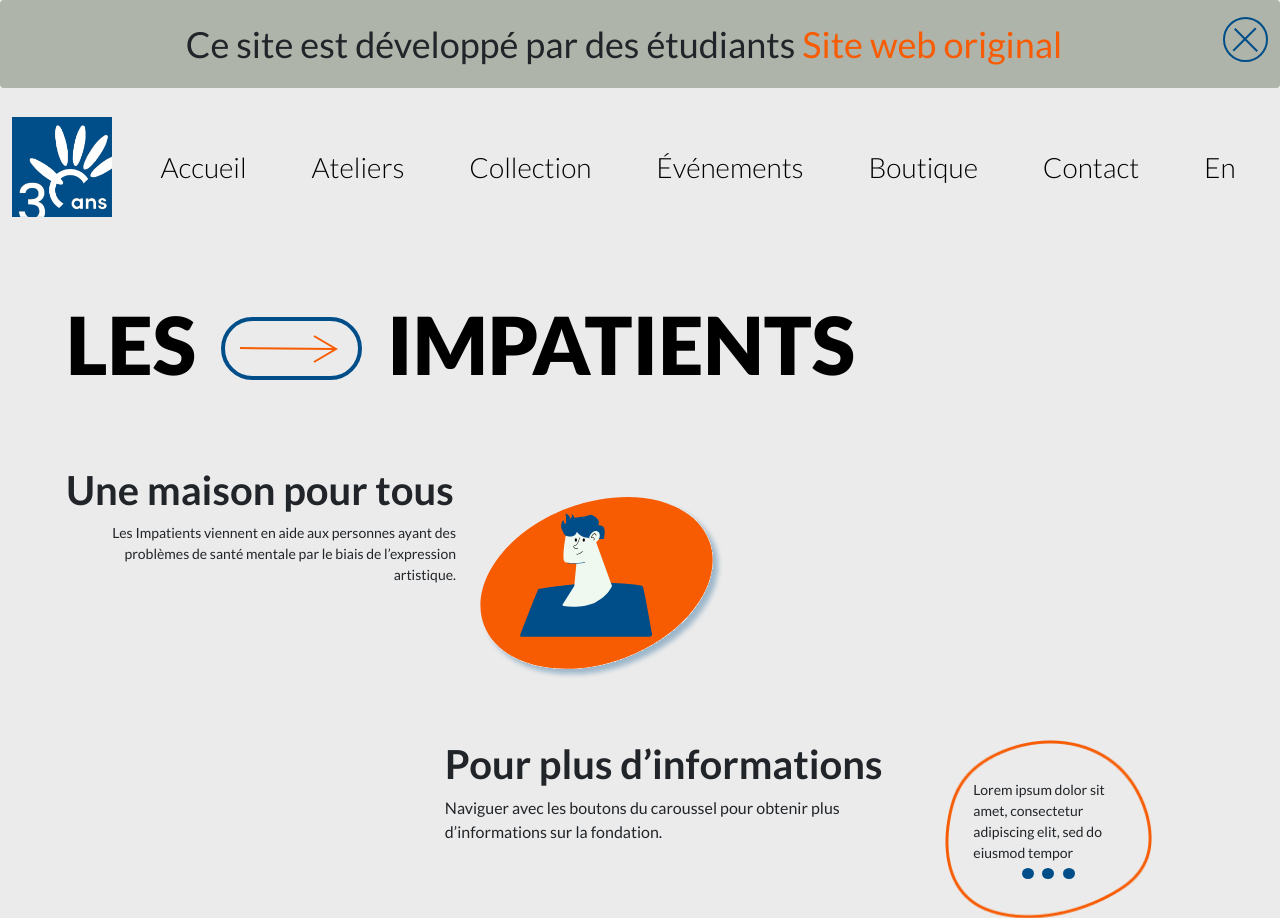
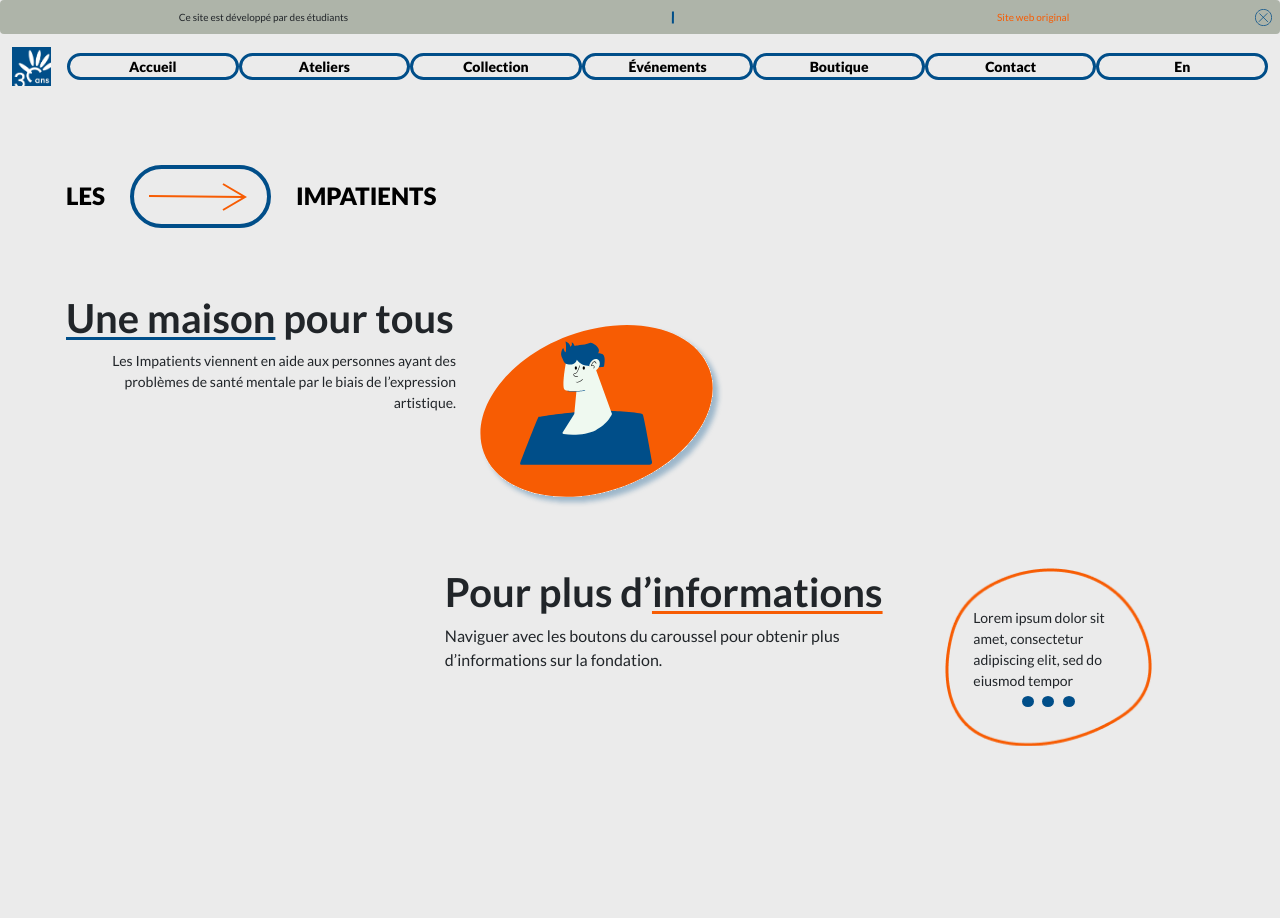
Before and after one commit to etennecharron/les_impatients-les_chaussures_kakis, a PHP site: page / in a window 1280 px wide. After the commit the page ends 746 px from the top, so only its background shows below. Run offline with PHP 8.4, Linux system fonts and the light colour scheme.

Commit message:
navbar_version_telephone
j'ai remodifier tout pour que sa fit téléphone (mobil first)

```diff
--- a/css/style.css
+++ b/css/style.css
@@ -6,18 +6,27 @@ body {
   background-color: #EBEBEB;
 }
 
+.ligne_separation {
+  height: 13px;
+}
+
 /*****************ALERT***********************/
 .alert {
   background-color: #AEB4A9;
-  font-size: 36px;
+  font-size: 10px;
   font-weight: 400;
+  margin-bottom: 0;
+  height: 25px;
 }
 .alert .btn-close {
   background: url(../assets/images/btnX.svg);
   background-repeat: no-repeat;
-  background-size: 45px;
+  background-size: 17px;
   background-position: center;
   opacity: 1;
+  width: 0;
+  height: 0;
+  padding: 1rem 1rem;
 }
 .alert p {
   margin: 0;
@@ -31,30 +40,57 @@ body {
 nav {
   font-size: 20px;
 }
+nav .ligne_separation {
+  display: none;
+}
 nav .logo {
-  width: 100px;
+  width: 39px;
 }
 nav .navbar-nav {
   width: 100%;
   display: flex;
   justify-content: space-around;
+  margin: 0;
 }
 
 .nav-lien {
-  font-size: 28px;
-  font-weight: 300;
+  font-size: 14px;
+  font-weight: 900;
   text-decoration: none;
   color: black;
-}
-.nav-lien:hover {
-  color: #F75C03;
-  text-decoration: underline;
-  text-decoration-thickness: 1.5px;
-  text-underline-offset: 8px;
+  /*
+  &:hover{
+
+      color:variables.$orange;
+      text-decoration: underline;text-decoration-thickness:1.5px;
+      text-underline-offset: 8px;
+
+  }
+  */
 }
 
-.nav-item:hover .nav-link {
-  color: #F75C03;
+.nav-item {
+  display: flex;
+  justify-content: center;
+  align-items: center;
+  margin: 5px 0;
+  width: 100%;
+  border: #004E89 3px solid;
+  border-radius: 40px;
+}
+.nav-item:hover {
+  background-color: #F75C03;
+}
+.nav-item:hover .nav-lien {
+  color: white;
+}
+
+.navbar-light .navbar-toggler-icon {
+  background-image: url(../assets/images/menu_hamburger.svg);
+}
+
+.navbar-light .navbar-toggler {
+  border: none;
 }
 
 /*****************HERO***********************/
@@ -72,9 +108,10 @@ nav .navbar-nav {
 }
 .hero__titre h1 {
   color: black;
-  font-size: 80px;
+  font-size: 24px;
   padding-right: 25px;
   padding-left: 0;
+  margin: 0;
   font-weight: 900;
 }
 .hero__titre h1:nth-child(3) {
@@ -88,6 +125,12 @@ nav .navbar-nav {
 }
 .hero__info01__content {
   width: 390px;
+}
+.hero__info01__content h2:nth-child(1) {
+  text-decoration: underline;
+  text-decoration-color: #004E89;
+  text-decoration-thickness: 3px;
+  text-underline-offset: 3.5px;
 }
 .hero__info01 h2 {
   font-size: 40px;
@@ -105,6 +148,12 @@ nav .navbar-nav {
 }
 .hero__info02__content {
   width: 500px;
+}
+.hero__info02__content h2:nth-child(2) {
+  text-decoration: underline;
+  text-decoration-color: #F75C03;
+  text-decoration-thickness: 3px;
+  text-underline-offset: 3.5px;
 }
 .hero__info02 h2 {
   font-size: 40px;
--- a/css/style.scss
+++ b/css/style.scss
@@ -7,17 +7,25 @@
 body{
     background-color: variables.$gris;
 }
+.ligne_separation{
+    height:13px;
+}
 /*****************ALERT***********************/
 .alert{
     background-color: variables.$grisFoncer;
-    font-size: 36px;
+    font-size: 10px;
     font-weight: 400;
+    margin-bottom: 0;
+    height:25px;
     .btn-close{
         background: url(../assets/images/btnX.svg);
         background-repeat: no-repeat;
-        background-size: 45px;
+        background-size: 17px;
         background-position: center;
         opacity: 1;
+        width:0;
+        height:0;
+        padding: 1rem 1rem;
     }
     p{
         margin:0;
@@ -30,31 +38,55 @@ body{
 /*****************NAV***********************/
 nav{
 font-size:20px;
+.ligne_separation{
+    display: none;
+}
 .logo{
-    width:100px;
+    width:39px;
 }
 .navbar-nav{
     width: 100%;
     display: flex;
     justify-content: space-around;
+    margin: 0;
 }
 
 }
 .nav-lien{
-    font-size:28px;
-    font-weight: 300;
+    font-size:14px;
+    font-weight: 900;
     text-decoration: none;
     color:black;
+      /*
     &:hover{
+
         color:variables.$orange;
         text-decoration: underline;text-decoration-thickness:1.5px;
         text-underline-offset: 8px;
+
     }
+    */
 }
-.nav-item:hover{
-    .nav-link{
-        color: variables.$orange;
-    }
+.nav-item{
+    display: flex;
+    justify-content: center;
+    align-items: center;
+    margin:5px 0;
+    width: 100%;
+    border: variables.$bleu 3px solid;
+    border-radius: 40px;
+&:hover{
+  background-color: variables.$orange;
+  .nav-lien{
+    color: white;
+  }
+}
+}
+.navbar-light .navbar-toggler-icon{
+    background-image: url(../assets/images/menu_hamburger.svg);
+}
+.navbar-light .navbar-toggler{
+    border: none;
 }
 
 /*****************HERO***********************/
@@ -63,16 +95,19 @@ font-size:20px;
     height:80vh;
     padding:0 66px;
     display: grid;
+
     grid-template-rows:66px 1fr 1fr 1fr;
     grid-template-columns:33% 33% 33%;
     &__titre{
         grid-row-start: 2;
         grid-column-start:1;
+
     h1{
         color: black;
-        font-size: 80px;
+        font-size: 24px;
         padding-right:25px;
         padding-left: 0;
+        margin: 0;
         font-weight: 900;
     }
     h1:nth-child(3){
@@ -86,6 +121,12 @@ font-size:20px;
     grid-column-end: 3;
     &__content{
         width: 390px;
+        h2:nth-child(1){
+        text-decoration: underline;
+        text-decoration-color:variables.$bleu;
+        text-decoration-thickness:3px;
+        text-underline-offset: 3.5px;
+        }
     }
     h2{
         font-size:40px;
@@ -103,6 +144,12 @@ font-size:20px;
     grid-column-end: 4;
     &__content{
         width:500px;
+        h2:nth-child(2){
+            text-decoration: underline;
+            text-decoration-color:variables.$orange;
+            text-decoration-thickness:3px;
+            text-underline-offset: 3.5px;
+            }
     }
     h2{
         font-size: 40px;
--- a/index.html
+++ b/index.html
@@ -17,9 +17,10 @@
 
 
     <header>
-        <div class="alert alert-dismissible fade show d-flex justify-content-center" role="alert">
+        <div class="alert alert-dismissible fade show d-flex justify-content-around align-items-center" role="alert">
             <p>Ce site est développé par des étudiants</p>
-            <p>&nbsp</p><a href="https://impatients.ca/">Site web original</a>
+            <img src="assets/images/ligne_separation.svg" class="ligne_separation" alt="">
+            <a href="https://impatients.ca/">Site web original</a>
             <button type="button" class="btn-close" data-bs-dismiss="alert" aria-label="Close"></button>
 
         </div>
@@ -27,40 +28,63 @@
         <nav class="navbar navbar-light navbar-expand-lg">
             <div class="container-fluid">
 
+                <!--DÉBUT LOGO-->
+                <a href="" class="navbar-brand">
+                    <img src="assets/images/logo.png" alt="logo" class="logo">
+                </a>
+                <!--FIN LOGO-->
+
+                <!--DÉBUT BTN HAMBURGER-->
                 <button class="navbar-toggler" data-bs-toggle="collapse" data-bs-target="#mainNav"
                     aria-controls="mainNav" aria-expanded="false" aria-label="Affichage/masquage de la navigation">
                     <span class="navbar-toggler-icon"></span>
                 </button>
+                <!--FIN BTN HAMBURGER-->
 
-                <a href="" class="navbar-brand">
-                    <img src="assets/images/logo.png" alt="logo" class="logo">
-                </a>
-
-
+                <!--DÉBUT CONTENUS NAV-->
                 <div id="mainNav" class="collapse navbar-collapse">
-                    <ul class="navbar-nav">
+                    <ul class="navbar-nav align-items-center">
                         <li class="nav-item">
                             <a href="" class=" nav-lien">Accueil</a>
+                        </li>
+                        <li>
+                            <img src="assets/images/ligne_separation.svg" class="ligne_separation" alt="">
                         </li>
                         <li class="nav-item">
                             <a href="" class="nav-lien">Ateliers</a>
                         </li>
+                        <li>
+                            <img src="assets/images/ligne_separation.svg" class="ligne_separation" alt="">
+                        </li>
                         <li class="nav-item">
                             <a href="" class="nav-lien">Collection</a>
+                        </li>
+                        <li>
+                            <img src="assets/images/ligne_separation.svg" class="ligne_separation" alt="">
                         </li>
                         <li class="nav-item">
                             <a href="" class="nav-lien">Événements</a>
                         </li>
+                        <li>
+                            <img src="assets/images/ligne_separation.svg" class="ligne_separation" alt="">
+                        </li>
                         <li class="nav-item">
                             <a href="" class="nav-lien">Boutique</a>
                         </li>
+                        <li>
+                            <img src="assets/images/ligne_separation.svg" class="ligne_separation" alt="">
+                        </li>
                         <li class="nav-item">
                             <a href="" class="nav-lien">Contact</a>
+                        </li>
+                        <li>
+                            <img src="assets/images/ligne_separation.svg" class="ligne_separation" alt="">
                         </li>
                         <li class="nav-item">
                             <a href="" class="nav-lien">En</a>
                         </li>
                     </ul>
+                    <!--FIN CONTENUS NAV-->
                 </div>
             </div>
         </nav>
@@ -68,11 +92,14 @@
         <main>
 
             <section class="hero">
+                <!--DÉBUT TITRE "LES IMPATIENTS"-->
                 <div class="hero__titre d-flex align-items-center">
                     <h1>LES</h1><img src="assets/images/fleche.svg" alt="">
                     <h1>IMPATIENTS</h1>
                 </div>
-                <!-- Peut etre utiliser les cartes bootstrap horizontal-->
+                <!--FIN TITRE "LES IMPATIENTS"-->
+
+               <!--DÉBUT INFO #1-->
                 <div class="hero__info01 d-flex">
                     <div class="hero__info01__content">
                         <div class="d-flex">
@@ -83,15 +110,17 @@
                     </div>
                     <img src="assets/images/personnage01.svg" alt="petite image de coté">
                 </div>
-                <!-- Peut etre utiliser les cartes bootstrap horizontal-->
+                <!--FIN INFO #1-->
+
+                <!--DÉBUT INFO #2-->
                 <div class="hero__info02 d-flex">
                     <div class="hero__info02__content">
-                        <h2>Pour plus d’informations</h2>
+                        <div class="d-flex">
+                        <h2>Pour plus d’</h2><h2> informations</h2>
+                        </div>
                         <p>Naviguer avec les boutons du caroussel pour obtenir plus d’informations sur la fondation.</p>
                     </div>
-
-
-                <!--Il va potentiellement utiliser swiper pour le caroussel d'image, a voir -->
+                        <!--Il va potentiellement utiliser swiper pour le caroussel d'image, a voir -->
                     <div class="hero__info02__carousel d-flex flex-column justify-content-center align-items-center">
                         <p>Lorem ipsum dolor sit amet, consectetur adipiscing elit, sed do eiusmod tempor</p>
                         <div class="hero__info02__carousel__nav d-flex justify-content-around">
@@ -99,6 +128,7 @@
                         </div>
                     </div>
                 </div>
+                <!--FIN INFO #2-->
 
                 </div>
             </section>
```
Also changed, not shown: assets/images/ligne_separation.svg (added), assets/images/menu_hamburger.svg (added), 1 other file.
